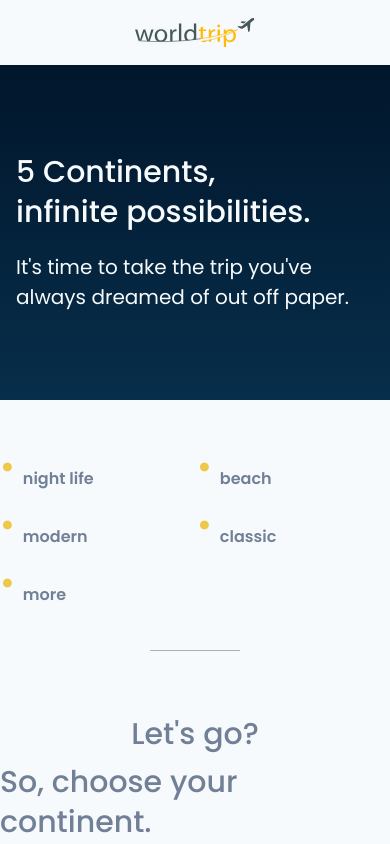
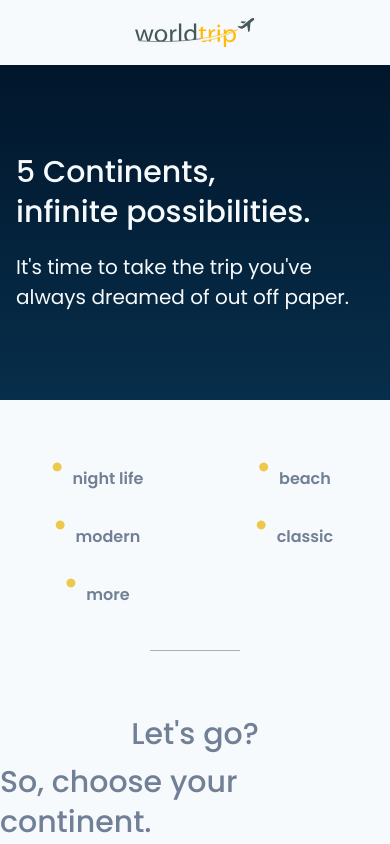
Before and after one commit to johnfreitasau/worldtrip.com, a Next.js app: page / in a window 390 px wide. Shown: the top 844 px of the page. Built offline with nearby package versions, Linux system fonts and the light colour scheme; data requests are answered from the project's data file.

Commit message:
Fixed aligments on mobile version

```diff
--- a/src/components/TravelType/index.tsx
+++ b/src/components/TravelType/index.tsx
@@ -1,9 +1,10 @@
-import { Flex, Grid, GridItem, Center } from "@chakra-ui/react";
+import { Flex, Grid, GridItem, Center, VStack } from "@chakra-ui/react";
 import { TravelItem } from "./TravelItem";
 
 export function TravelTypes() {
   return (
     <Center>
+      <VStack width="100%">
         <Grid
           templateColumns={["1fr 1fr", "1fr 1fr", "1fr 1fr", "repeat(5, 1fr)"]}
           w="100%"
@@ -13,6 +14,7 @@ export function TravelTypes() {
           maxW="1160px"
           flexWrap="wrap"
           gap={[1, 5]}
+          justifyItems="center"
         >
           <GridItem>
             <TravelItem label="night life" image={"nightlife"} />
@@ -34,6 +36,7 @@ export function TravelTypes() {
             <TravelItem label="more" image={"more"} />
           </GridItem>
         </Grid>
+      </VStack>
     </Center>
   );
 }
--- a/src/pages/_app.tsx
+++ b/src/pages/_app.tsx
@@ -1,7 +1,6 @@
 import { ChakraProvider } from "@chakra-ui/react";
 import { theme } from "../styles/theme";
 
-// Import Swiper styles
 import "swiper/swiper.min.css";
 import "swiper/components/navigation/navigation.min.css";
 import "swiper/components/pagination/pagination.min.css";
--- a/src/pages/index.tsx
+++ b/src/pages/index.tsx
@@ -6,36 +6,6 @@ import { Carousel } from "../components/Carousel";
 import { GetStaticProps } from "next";
 import { api } from "../services/api";
 import { ContinentsProps } from "../models";
-
-export interface HomeProps {
-  continents: {
-    id: string;
-    name: string;
-    call: string;
-    callImage: string;
-    bannerImage: string;
-  }[];
-}
-
-export interface ContinentProps {
-  continent: {
-    id: string;
-    name: string;
-    about: string;
-    countries: number;
-    languages: number;
-    cities100: number;
-    cities: City[];
-  };
-}
-
-type City = {
-  id: string;
-  name: string;
-  image: string;
-  country: string;
-  code: string;
-};
 
 export default function Home({ continents }: ContinentsProps) {
   return (
--- a/src/styles/swipers.css
+++ b/src/styles/swipers.css
@@ -47,10 +47,6 @@ body {
   object-fit: cover;
 }
 
-/* .swiper-navigation-color {
-  background-color: white;
-} */
-
 .swiper-button-next {
   width: 3.75rem;
   height: 3.75rem;
```
Also changed, not shown: src/components/ContinentDetail/Cities.tsx (+2 -12 lines), src/components/ContinentDetail/CitiesCard.tsx (+1 -10 lines). Lines whose indentation alone changed are shown as unchanged.
